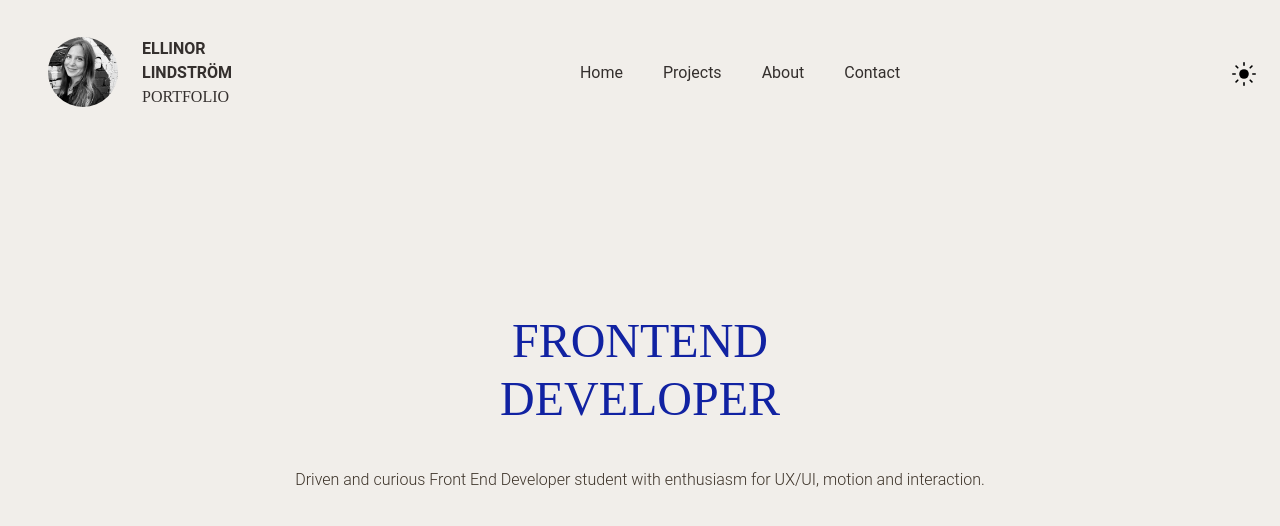
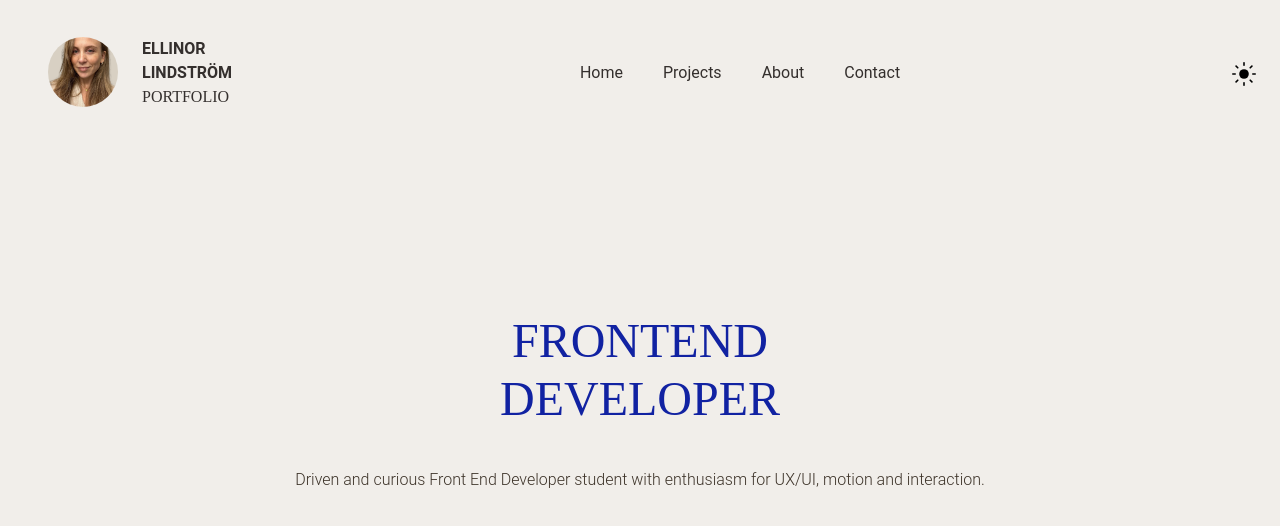
Before and after one commit to ellinorlindstrom/portfolio-24, a React (Vite) app: page / in a window 1280 px wide. Shown: the top 526 px of the page. Built offline with nearby package versions, Linux system fonts and the light colour scheme; a web font is replaced by a local one.

Commit message:
add and change profile image

```diff
--- a/src/components/NavBar.tsx
+++ b/src/components/NavBar.tsx
@@ -2,7 +2,7 @@ import "../scss/NavBar.scss"; // Importing navbar-specific styles
 import { Container, Navbar, Nav } from "react-bootstrap";
 import { NavLink } from "react-router-dom";
 import ThemeToggleButton from "./ThemeButton";
-import profileimage from "../assets/images/ellinor_lindstrom.jpg";
+import profileimage from "../assets/images/elleamanda.jpeg";
 
 const NavBar: React.FC = () => {
   return (
--- a/src/scss/NavBar.scss
+++ b/src/scss/NavBar.scss
@@ -13,6 +13,7 @@
   height: 70px;
   border-radius: 50%;
   margin: .3rem 1.5rem 0rem 1.5rem;
+  object-fit: cover;
 }
 
 .image-title {
```
Also changed, not shown: src/assets/images/elleamanda.jpeg (added).
